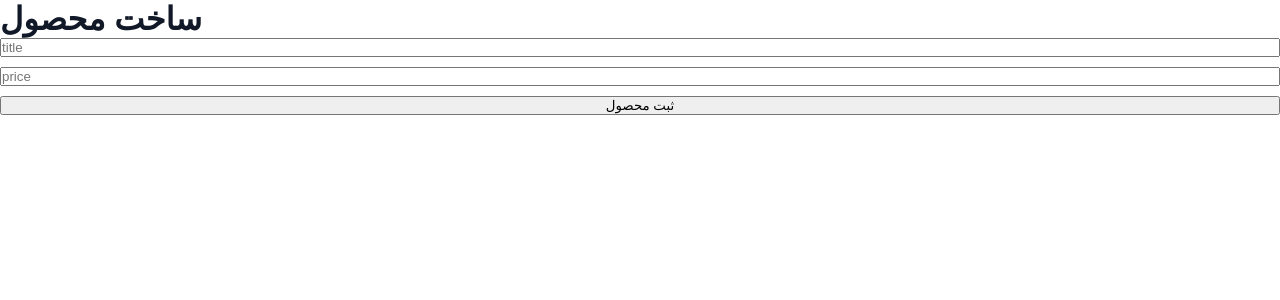
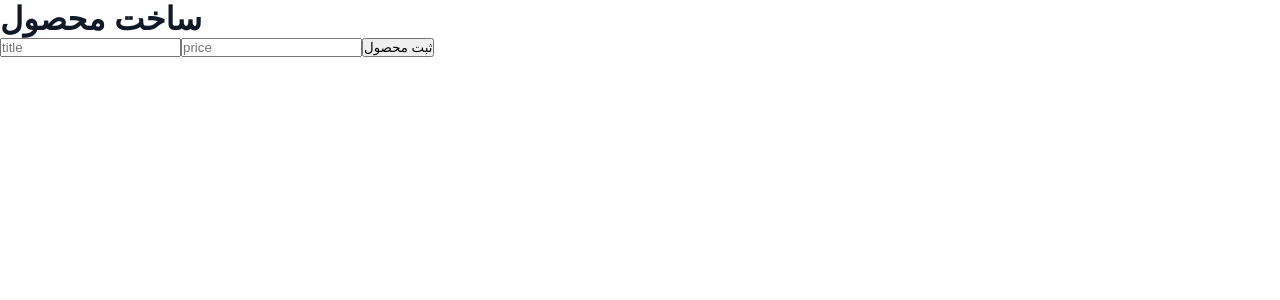
Before and after one commit to amirmohammadzadeh3492-dev/commerce3, a Next.js app: page /products/new in a window 1280 px wide. Shown: the top 300 px of the page. Built offline with nearby package versions, Linux system fonts and the light colour scheme.

Commit message:
Update ProductForm.tsx

```diff
--- a/components/products/ProductForm.tsx
+++ b/components/products/ProductForm.tsx
@@ -8,6 +8,8 @@ export default function ProductForm() {
   const [price, setPrice] = useState("");
 
   async function handleSubmit() {
+    console.log("CLICKED");
+
     await createProduct({
       title,
       price: Number(price),
@@ -17,7 +19,7 @@ export default function ProductForm() {
   }
 
   return (
-    <div style={{ display: "flex", flexDirection: "column", gap: 10 }}>
+    <div>
       <input
         placeholder="title"
         value={title}
```
